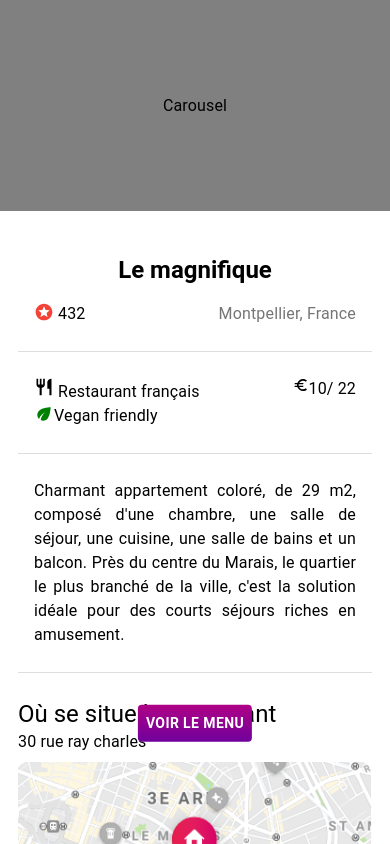
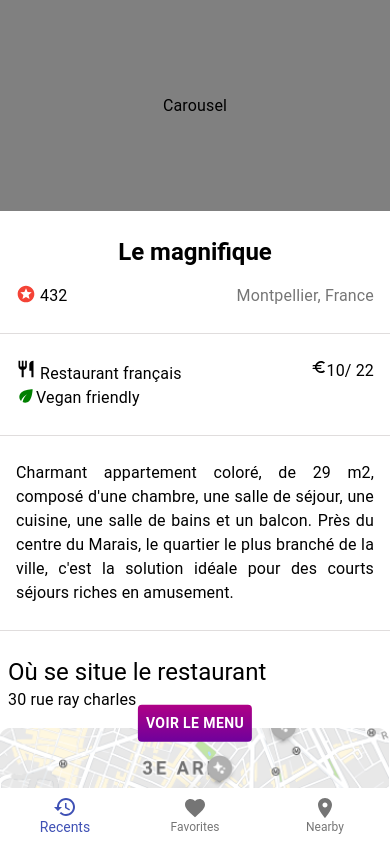
Before and after one commit to Roman-Cecile/larcarte-front, a React (Create React App) app: page /restaurant in a window 390 px wide. Shown: the top 844 px of the page. Built offline with nearby package versions, Linux system fonts and the light colour scheme.

Commit message:
Restaurant page > style desktop and tablet done

```diff
--- a/src/components/Restaurant/index.js
+++ b/src/components/Restaurant/index.js
@@ -3,6 +3,8 @@
 
 // STYLES
 import useStyles from "../../styles/Restaurant";
+// MUI MEDIA QUERIES
+import useMediaQuery from "@material-ui/core/useMediaQuery";
 
 // MUI
 import { Button, Typography } from "@material-ui/core";
@@ -36,6 +38,8 @@
 
 const Restaurant = (props) => {
   const classes = useStyles();
+  const mobile = useMediaQuery("(max-width:600px)");
+  const tablet = useMediaQuery("(max-width:1025px)");
 
   let isVeganFriendly;
   if (data.vegan) {
@@ -76,7 +80,14 @@
 
       {/*...........................Content........................... */}
 
-      <main className={classes.main}>
+      <main
+        className={
+          mobile
+            ? classes.main
+            : tablet
+            ? classes.mainTablet
+            : classes.mainDesktop
+        }>
         {/* NAME - MARK - CITY - COUNTRY */}
 
         <section className={classes.section}>
@@ -138,14 +149,18 @@
         {/* MAP */}
 
         <section style={{ marginTop: 25 }}>
-          <Typography component="p" variant="h5">
-            Où se situe le restaurant
-          </Typography>
-          <Typography component="p">{data.address}</Typography>
+          <div style={{ margin: 8 }}>
+            <Typography component="p" variant="h5">
+              Où se situe le restaurant
+            </Typography>
+            <Typography component="p">{data.address}</Typography>
+          </div>
           <img
             src={carte}
             alt="carte"
-            style={{ marginTop: 8, width: "100%" }}
+            className={
+              mobile ? classes.containerMapMobile : classes.containerMapDesktop
+            }
           />
         </section>
       </main>
--- a/src/styles/Restaurant/index.js
+++ b/src/styles/Restaurant/index.js
@@ -6,14 +6,32 @@
     borderBottom: "1px solid #e0dddd",
   };
 
+  const main = {
+    position: "relative",
+  };
+
+  const map = {
+    marginTop: 8,
+  };
+
   return {
     flex: {
       display: "flex",
     },
 
-    main: {
+    mainMobile: {
+      ...main,
       margin: 18,
-      position: "relative",
+    },
+
+    mainDesktop: {
+      margin: "18px 400px",
+      ...main,
+    },
+
+    mainTablet: {
+      margin: "18px 100px",
+      ...main,
     },
 
     section: {
@@ -44,6 +62,16 @@
       color: "#fff",
       fontWeight: "bold",
     },
+
+    containerMapMobile: {
+      ...map,
+      width: "100%",
+    },
+
+    containerMapDesktop: {
+      ...map,
+      width: 300,
+    },
   };
 });
 
```
